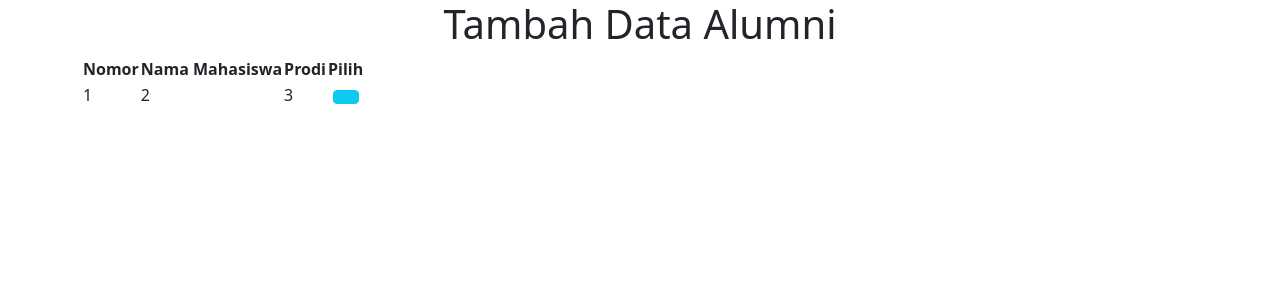
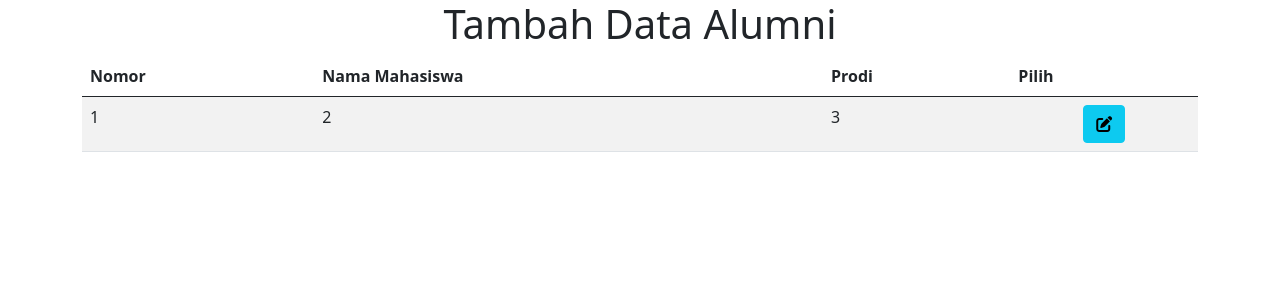
Before and after one commit to Nikkoadr/tugas_kelompok_pbo_lanjut, a Flask app: page /data_alumni/cari_mahasiswa in a window 1280 px wide. Shown: the top 300 px of the page. Run offline with Flask 3, Linux system fonts and the light colour scheme.

Commit message:
Update cari_mahasiswa.html

```diff
--- a/modules/data_alumni/templates/cari_mahasiswa.html
+++ b/modules/data_alumni/templates/cari_mahasiswa.html
@@ -4,12 +4,13 @@
     <meta charset="UTF-8">
     <meta name="viewport" content="width=device-width, initial-scale=1.0">
     <link href="https://cdn.jsdelivr.net/npm/bootstrap@5.0.2/dist/css/bootstrap.min.css"rel="stylesheet"/>
+    <link rel="stylesheet" href="https://cdnjs.cloudflare.com/ajax/libs/font-awesome/6.5.2/css/all.min.css"/>
     <title>Tambah data</title>
 </head>
 <body>
     <div class="container">
         <h1 class="text-center">Tambah Data Alumni</h1>
-        <table>
+        <table class="table table-striped">
             <thead>
                 <tr>
                     <th>Nomor</th>
@@ -26,7 +27,7 @@
                     <td>3</td>
                     <td class="text-center align-middle">
                         <div class="btn-group" role="group" aria-label="Action buttons">
-                            <a class="btn btn-info" href="">
+                            <a class="btn btn-info" href="tambah_alumni/">
                                 <i class="fa-solid fa-pen-to-square"></i>
                             </a>
                         </div>
```
